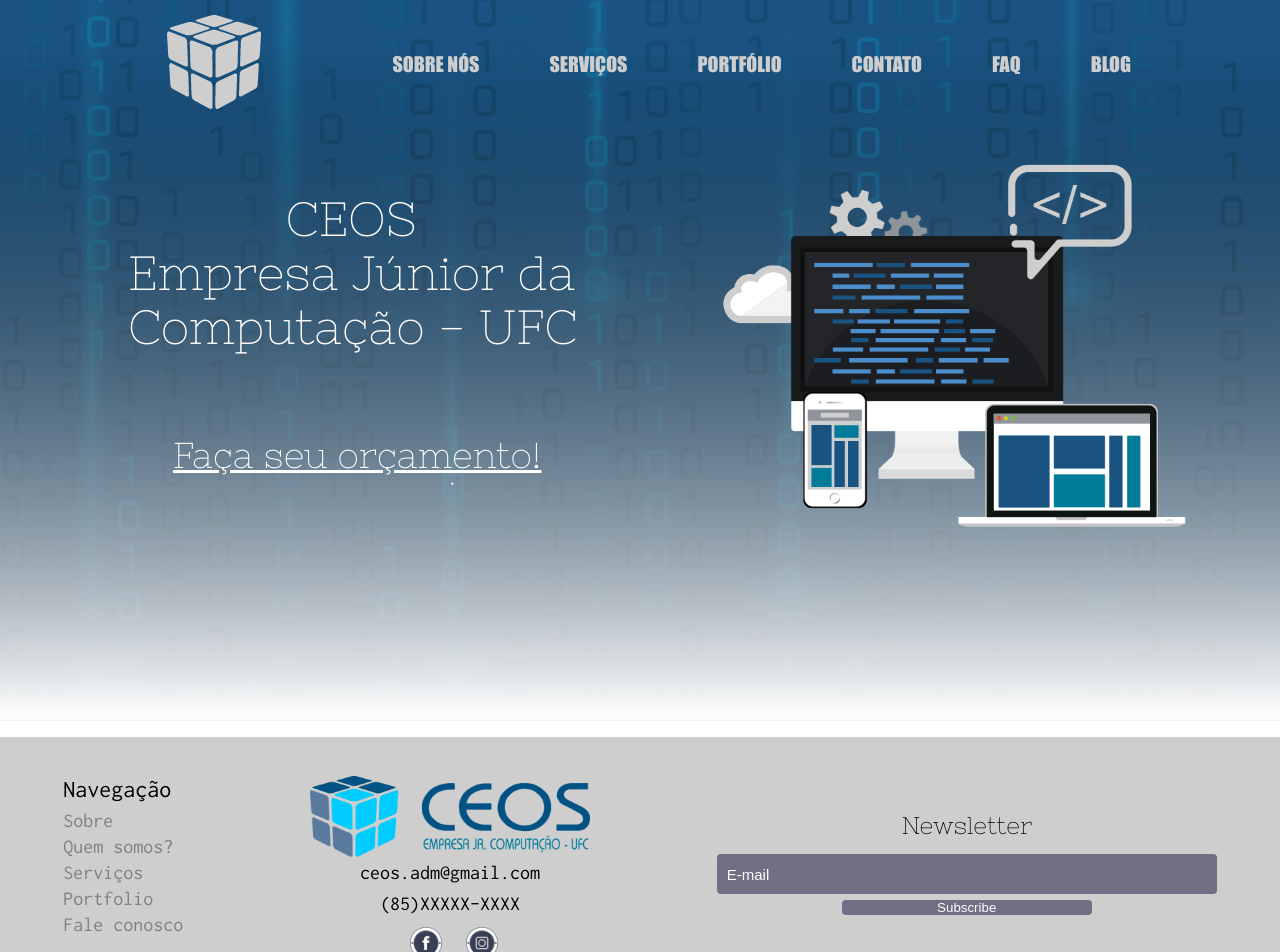
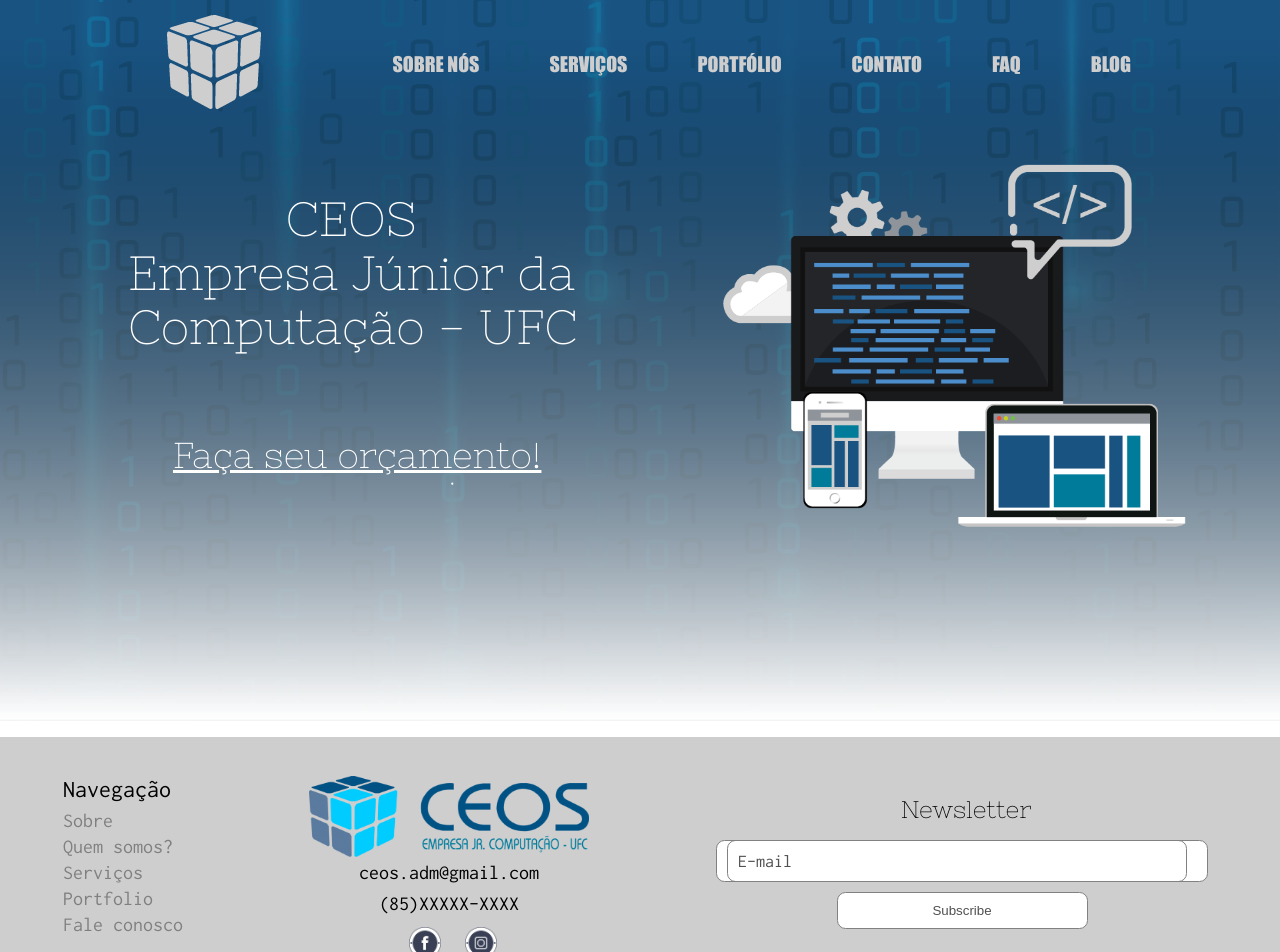
Before and after one commit to jvkass/SitedaCeos, a React (Create React App) app: page /#/home in a window 1280 px wide. Shown: the top 952 px of the page. Built offline with nearby package versions, Linux system fonts and the light colour scheme.

Commit message:
completed form

```diff
--- a/src/components/Contato/Contato.css
+++ b/src/components/Contato/Contato.css
@@ -1,32 +1,51 @@
 .formulario{
+    margin:  10px;
     width: 100%;
     bottom: 0px;
 }
-.fild:nth-child(1) { width: 250px; }
-.fild:nth-child(2) { width: 250px;  }
+.fild1:nth-child(1) { width: 240px;}
+.fild1:nth-child(2) { width: 240px;}
+.fild2:nth-child(3) { height: 125px;}
+
 
 
 .form{
+
     padding: 20px;
     display: flex;
     flex-direction: column;
     align-items: center;
-
     margin: 150px;
 }
+fieldset{border: none;
+width: 500px;}
 
 input{
-    height: 40px;
-    width: 500px;
+
+    height: 42px;
+    width: 492px;
     padding: 10px;
     margin-bottom: 15px;
-    border: 1px;
     border-radius: 5px;
-    font-family: Arial, Helvetica, sans-serif; font-size: 15px;
-    background: #805c5c;
-    color: black ;
+    font-family: Inconsolata;
+    font-size: 18px;
 
 }
-.teste{	position: absolute;
-	top: 120px;
-	left: 42%;}
+.titulo1{	position: absolute;
+    margin: 0px -20px;
+    top: 20%;
+    left: 40%;
+    font-family: NixieOne;
+    font-size: 35px;
+    text-align: center;
+    color: #686868;
+}
+.titulo2{	position: relative;
+    margin: 10px 10px;
+    top: -110px;
+
+    font-family: NixieOne;
+    font-size: 35px;
+    text-align: center;
+    color: #686868;
+}
--- a/src/components/Contato/Contato.js
+++ b/src/components/Contato/Contato.js
@@ -6,18 +6,18 @@
     render(){
         return(
             <section className="formulario">
-            <div>
-            <h1 className="teste">Entre em contato!</h1>
-            <form  className="form" name="formteste" action="" method="post">
-
-                <input className="fild" type="text" name="nome" value="Nome" required="required"></input>
-                <input  className="fild" type="text" name="email" value="Email" required="required"></input>
-                <input className="fild" type="text" name="assunto" value="assunto" required="required" ></input>
-                <input className="fild" name="mensagem" value="Sua mensagem"></input>
-                <input className="fild" type="submit" name="enviar" value="enviar"></input>
+            <h1 className="titulo1">Entre em contato!</h1>
+            <form  className="form" name="formteste" >
+                <fieldset>
+                <input className="fild1" type="text" name="nome" value="nome" required="required"></input>
+                <input  className="fild1" type="text" name="email" value="e-mail" required="required"></input>
+                </fieldset>
+                <input className="fild2" type="text" name="assunto" value="assunto" required="required" ></input>
+                <input className="fild2" name="mensagem" value="Sua mensagem"></input>
+                <input className="fild2" type="submit" name="enviar" value="enviar"></input>
 
             </form>
-             </div>
+            <h1 className="titulo2">Ou venha nos visitar!</h1>
             </section>
 
         );
--- a/src/components/Footer/Footer.css
+++ b/src/components/Footer/Footer.css
@@ -96,11 +96,14 @@
 }
 
 input, button, input[type=text]::placeholder {
-    border: none;
-    border-radius: 4px;
-    background-color: #706f83;
-    color: white;
-    margin: 3px 0;
+   border: solid;
+   border-color: rgb(129, 129, 129);
+   border-width: 1.5px;
+    border-radius: 8.5px;
+    background-color: rgb(255, 255, 255);
+    color: rgb(80, 80, 80);
+    margin: 5px 9px  5px 1px;
+    padding: 10px;
 }
 
 button {
```
